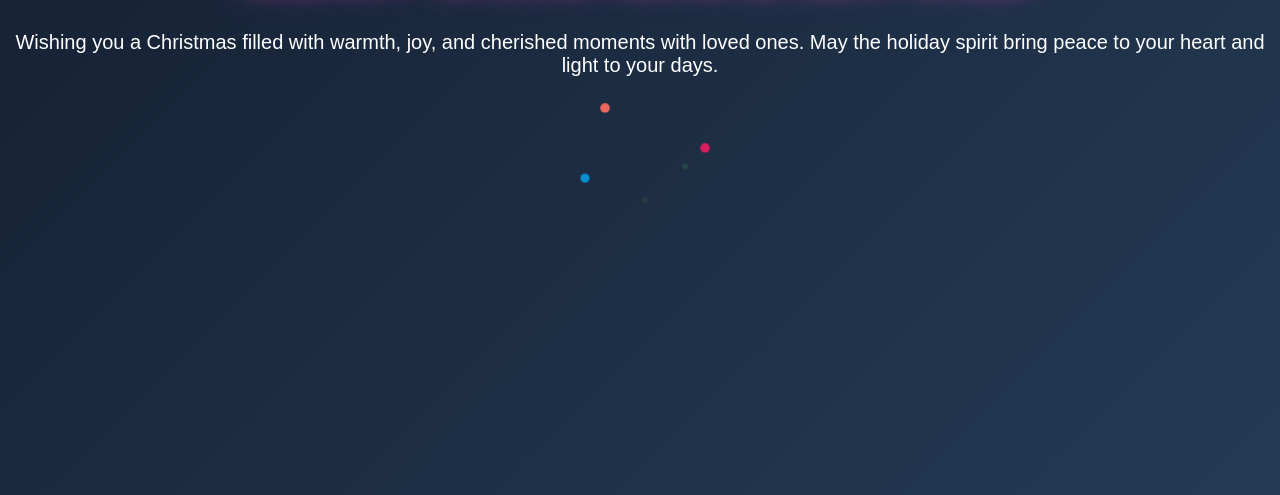
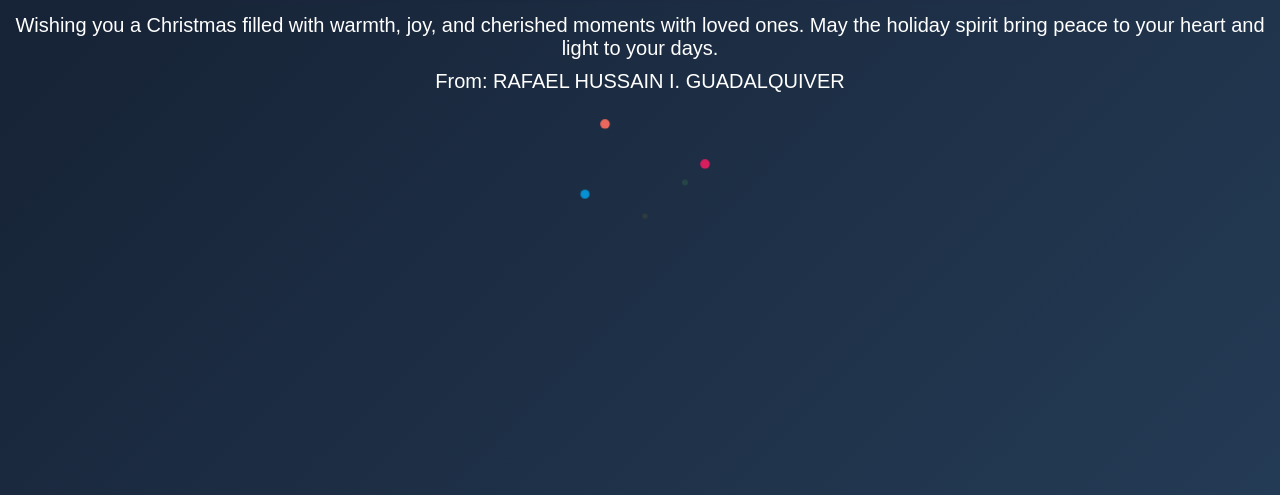
Before and after one commit to Rapa-429/Merry-Christmas-3.0, a plain HTML site: page index.html in a window 1280 px wide. Both pictures are taken after a click on the button "Celebrate A Merry Christmas!". Shown: the part 305-800 px from the top of the page. Drawn offline with Linux system fonts and the light colour scheme.

Commit message:
Update index.html

```diff
--- a/index.html
+++ b/index.html
@@ -159,6 +159,7 @@
     <div class="new-year" id="newYear">
       <h1> MERRY CHRISTMAS EVERYONE! </h1>
       <p>Wishing you a Christmas filled with warmth, joy, and cherished moments with loved ones. May the holiday spirit bring peace to your heart and light to your days.</p>
+      <p>From: RAFAEL HUSSAIN I. GUADALQUIVER</p>
       <div class="fireworks">
         <!-- Fireworks animation -->
         <div class="firework"></div>
```
